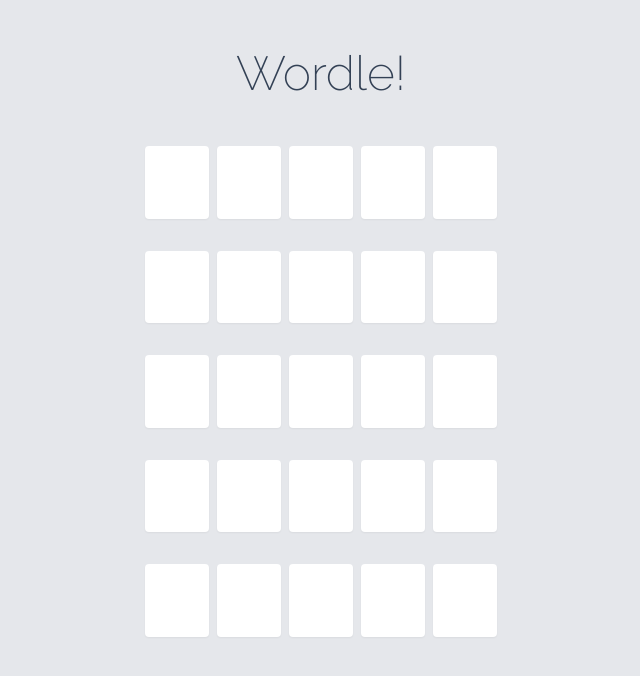
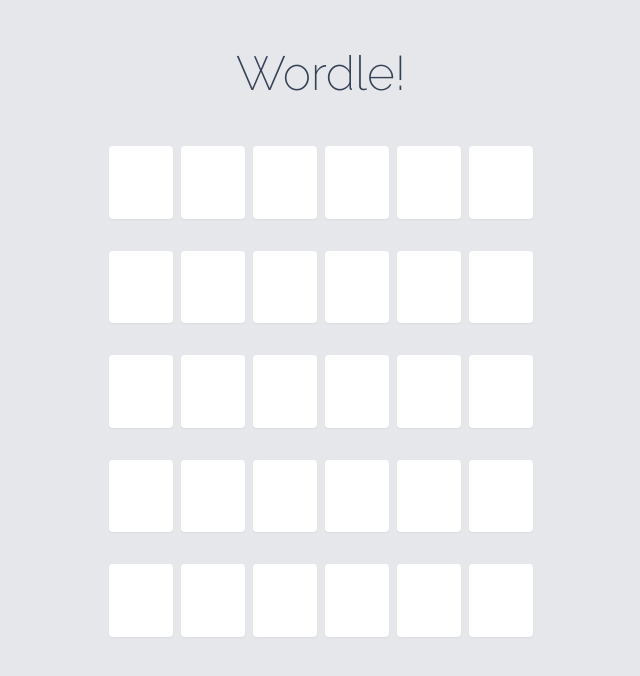
Before and after one commit to Mr-Skinner/wordle-clone, a Next.js app: page / in a window 1280 px wide. Shown: the top 676 px of the page, without its empty margins (319-959 px from the left). Built offline with nearby package versions, Linux system fonts and the light colour scheme.

Commit message:
upped currentGuess array fill number

```diff
--- a/src/components/line.tsx
+++ b/src/components/line.tsx
@@ -8,7 +8,7 @@
 }
 
 function Line({ onSubmitToggle, validation, isLineActive, lineIndex }: LineProps) {
-  const [currentGuess, setCurrentGuess] = useState(Array(5).fill(null));
+  const [currentGuess, setCurrentGuess] = useState(Array(6).fill(null));
   const [lineIsActive, setLineActive] = useState<boolean>(isLineActive ? true : false);
 
   const OnLetterInput = (letterInput: string, letterIndex: string) => {
```
